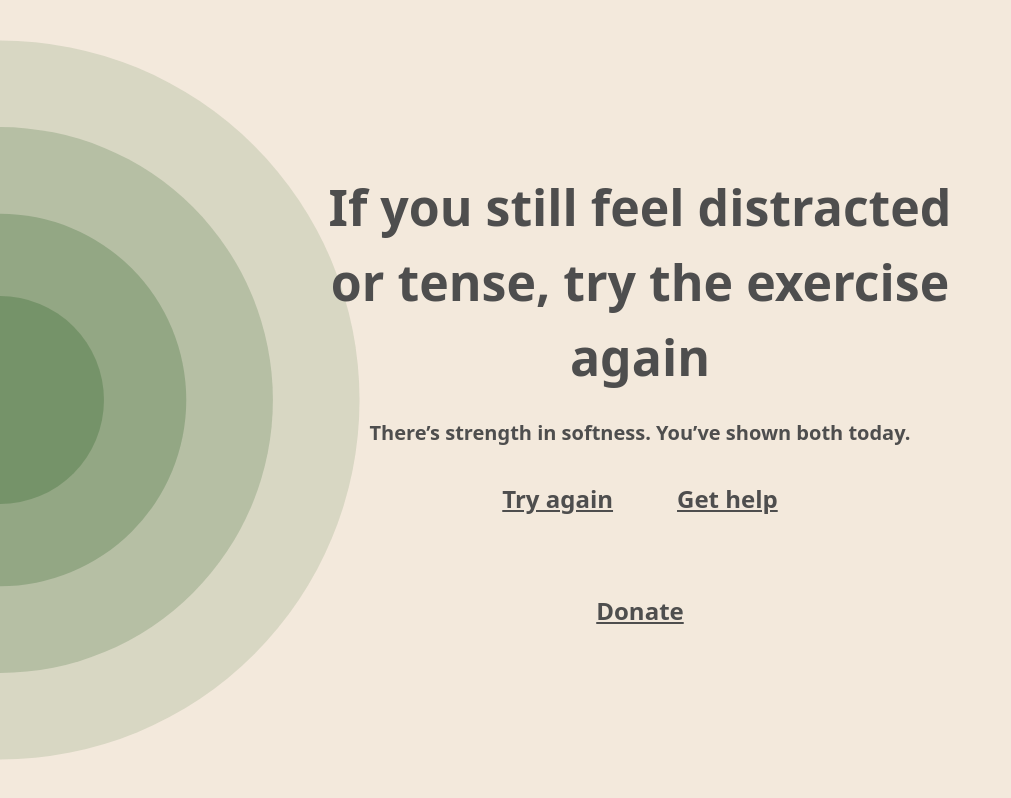
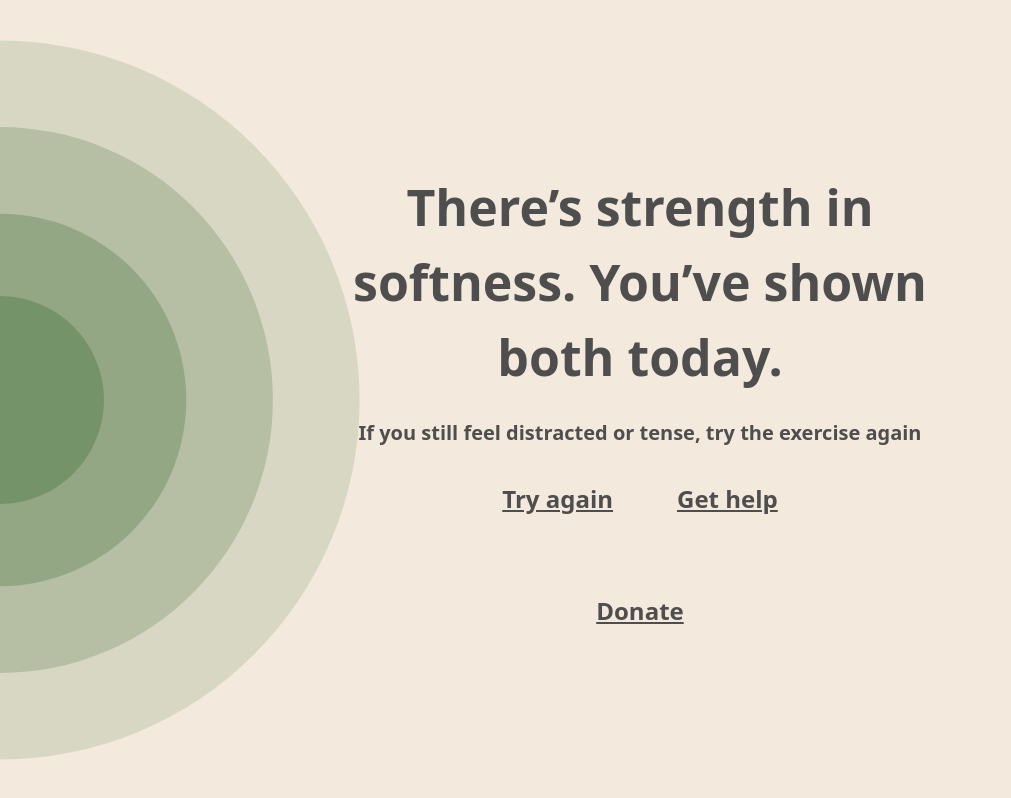
Before and after one commit to trevorproject/rainbow-relax, a React (Vite) app: page /thank-you in a window 1280 px wide. Shown: the whole page, without its empty margins (0-1011 px from the left). Built offline with nearby package versions, Linux system fonts and the light colour scheme; no server answers.

Commit message:
change message important

```diff
--- a/src/components/ThankYouPage.tsx
+++ b/src/components/ThankYouPage.tsx
@@ -12,14 +12,14 @@ const ThankYouPage = () => {
   return (
     <div className="mt-10 flex flex-col items-center justify-center w-full gap-y-6 px-4">
       <h1 className="font-bold text-[#4E4E4E] text-center text-[clamp(2rem,5vw,3.125rem)] max-w-[90%] sm:max-w-[75%] md:max-w-[50%] mx-auto">
+        {message && (
+          <p>{message}
+          </p>
+        )}
+      </h1>
+      <p className="text-center font-bold text-xl text-[#4E4E4E] max-w-[600px]">
         {t("repeat-instruction")}
-      </h1>
-       {/* Affirmation message */}
-       {message && (
-        <p className="text-center font-bold text-xl text-[#4E4E4E] max-w-[600px]">
-          {message}
-        </p>
-      )}
+      </p>
       <div className="flex flex-col sm:flex-row flex-wrap justify-center gap-2 sm:gap-4">
         <a href="/"
         className={linkClass}
```
